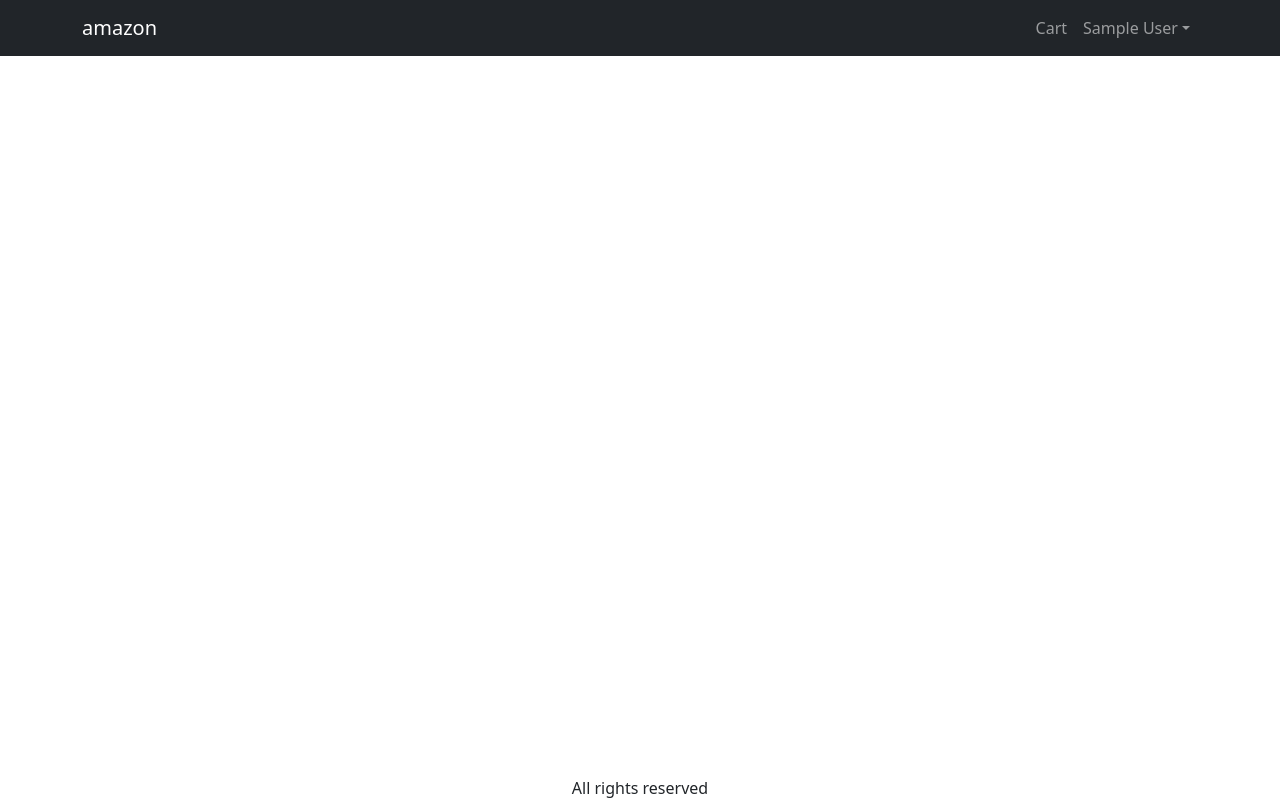
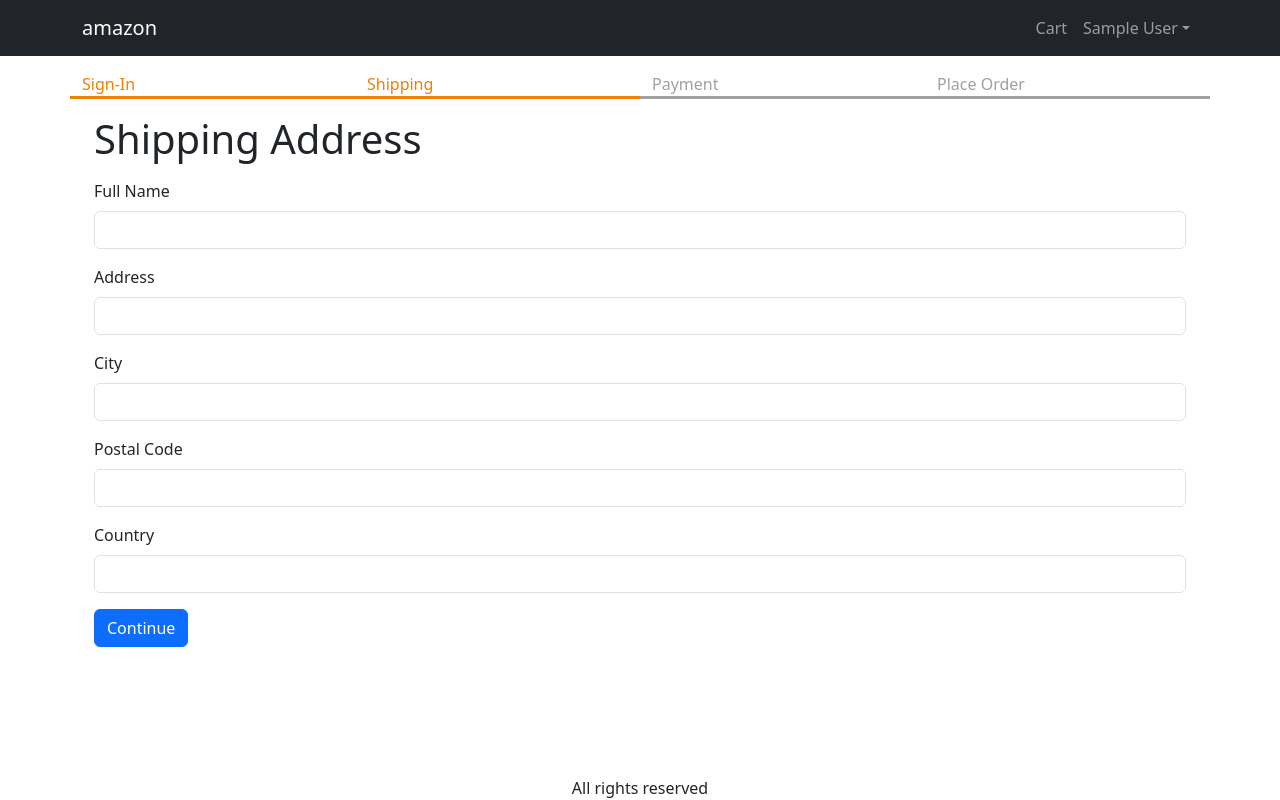
Before and after one commit to joumaamhamad/amazon, a React (Create React App) app in the folder frontend/: page /shipping in a window 1280 px wide. Built offline with nearby package versions, Linux system fonts and the light colour scheme; sample sign-in values are in the browser's storage.

Commit message:
e-commerce-22-Create-Shipping-And-Signup-Screen

```diff
--- a/frontend/src/App.js
+++ b/frontend/src/App.js
@@ -11,6 +11,8 @@ import CartScreen from './screens/CartScreen';
 import Signin from './screens/Signin';
 import { ToastContainer } from 'react-toastify';
 import 'react-toastify/dist/ReactToastify.css'
+import ShippingAddressScreen from './screens/ShippingAddressScreen';
+import Signup from './screens/Signup';
 
 
 function App() {
@@ -21,6 +23,7 @@ function App() {
   const signoutHandler = () => {
     ctxDispatch({ type: 'USER_SIGNOUT' });
     localStorage.removeItem('userInfo');
+    localStorage.removeItem('shippingAddress');
   };
 
   return (
@@ -76,9 +79,11 @@ function App() {
         <Container className='mt-3'>
           <Routes>
             <Route path='/product/:slug' element={<ProductScreen />} />
-            <Route path='/' element={<HomeScreen />} />
             <Route path='/cart' element={<CartScreen />} />
             <Route path='/signin' element={<Signin/>} />
+            <Route path='/signup' element={<Signup/>} />
+            <Route path='/shipping' element={<ShippingAddressScreen/>} />
+            <Route path='/' element={<HomeScreen />} />
           </Routes>
         </Container>
       </main>
--- a/frontend/src/Store.js
+++ b/frontend/src/Store.js
@@ -1,5 +1,5 @@
 import React, { createContext, useReducer } from 'react';
-import { json } from 'react-router-dom';
+
 // we want add this component to index.js file
 
 export const Store = createContext();
@@ -8,6 +8,7 @@ const initialState = {
     userInfo: localStorage.getItem('userInfo') ? JSON.parse(localStorage.getItem('userInfo')) : null,
 
     cart: {
+        shippingAddress: localStorage.getItem('shippingAddress') ? JSON.parse(localStorage.getItem('shippingAddress')) : { },
         cartItems: localStorage.getItem('cartItems') ? JSON.parse(localStorage.getItem('cartItems')) : [],
     },
 }
@@ -38,7 +39,10 @@ function reducer(state , action){
             return {...state , userInfo: action.payload}
 
         case 'USER_SIGNOUT':
-            return {...state, userInfo: null };
+            return {...state, userInfo: null , cart: { cartItems: [] , shippingAddress: {} }};
+
+        case 'SAVE_SHIPPING-ADDRESS':
+            return {...state , cart: {...state.cart , shippingAddress: action.payload}}
 
         default:
             return state;
--- /dev/null
+++ b/frontend/src/components/CheckoutSteps.js
@@ -0,0 +1,13 @@
+import React from 'react'
+import { Col, Row } from 'react-bootstrap'
+
+export default function CheckoutSteps(props) {
+return (
+    <Row className="checkout-steps">
+        <Col className={props.step1 ? 'active' : ''}>Sign-In</Col>
+        <Col className={props.step2 ? 'active' : ''}>Shipping</Col>
+        <Col className={props.step3 ? 'active' : ''}>Payment</Col>
+        <Col className={props.step4 ? 'active' : ''}>Place Order</Col>
+    </Row>
+)
+}
--- a/frontend/src/index.css
+++ b/frontend/src/index.css
@@ -71,3 +71,12 @@ main {
 .small-container{
   max-width: 600px;
 }
+
+.checkout-steps > div {
+  border-bottom: 0.2rem solid #a0a0a0;
+  color: #a0a0a0;
+}
+.checkout-steps > div.active {
+  border-bottom: 0.2rem solid #f08000;
+  color: #f08000;
+}
--- /dev/null
+++ b/frontend/src/screens/ShippingAddressScreen.js
@@ -0,0 +1,128 @@
+import React, { useContext, useEffect, useState  } from 'react'
+import { Button, Form } from 'react-bootstrap';
+import { Helmet } from 'react-helmet-async'
+import { useNavigate } from 'react-router-dom';
+import { Store } from '../Store';
+import CheckoutSteps from '../components/CheckoutSteps';
+//my-3 : margin top and bottom
+
+
+export default function ShippingAddressScreen() {
+
+    const navigate = useNavigate();
+    const { state , dispatch: ctxDispatch } = useContext(Store);
+    const {
+        userInfo,
+        cart: {shippingAddress}
+    } = state;
+
+    const [fullName , setFullName] = useState(shippingAddress.fullName || '');
+    const [address , setAddress] = useState(shippingAddress.address || '');
+    const [city , setCity] = useState(shippingAddress.city || '');
+    const [postalCode , setPostalCode] = useState(shippingAddress.postalCode || '');
+    const [country , setCountry] = useState(shippingAddress.country || '');
+
+    //if i am in the shipping page , so i do signout => redirect to the signin page
+    useEffect(() => {
+        if(!userInfo){
+            navigate('/signin?redirect=/shipping');
+        }
+    }, [userInfo , navigate]);
+
+
+    const submitHandler = (e) => {
+
+        e.preventDefault();
+        ctxDispatch({
+            type: 'SAVE_SHIPPING_ADDRESS',
+            payload: {
+                fullName,
+                address,
+                city,
+                postalCode,
+                country,
+            },
+        });
+
+        localStorage.setItem('shippingAddress' , JSON.stringify({
+            fullName:  fullName,
+            address: address,
+            city: city,
+            postalCode: postalCode,
+            country: country,
+        }));
+
+        navigate('/payment');
+
+    }
+
+return (
+    <div>
+        <Helmet>
+            <title>Shipping Address</title>
+        </Helmet>
+        <CheckoutSteps step1 step2 />
+
+        <div className='container small-container'>
+        <h1 className='my-3'>Shipping Address</h1>
+        <Form onSubmit={submitHandler}>
+
+            <Form.Group className="mb-3" controlId="fullName">
+                <Form.Label>Full Name</Form.Label>
+                <Form.Control
+                    value={fullName}
+                    onChange={(e) => setFullName(e.target.value)}
+                    required
+                />
+            </Form.Group>
+
+            <Form.Group className="mb-3" controlId="address">
+                <Form.Label>Address</Form.Label>
+                <Form.Control
+                    value={address}
+                    onChange={(e) => setAddress(e.target.value)}
+                    required
+                />
+            </Form.Group>
+
+            <Form.Group className="mb-3" controlId="city">
+                <Form.Label>City</Form.Label>
+                <Form.Control
+                    value={city}
+                    onChange={(e) => setCity(e.target.value)}
+                    required
+                />
+            </Form.Group>
+
+            <Form.Group className="mb-3" controlId="postalCode">
+                <Form.Label>Postal Code</Form.Label>
+                <Form.Control
+                    value={postalCode}
+                    onChange={(e) => setPostalCode(e.target.value)}
+                    required
+                />
+            </Form.Group>
+
+            <Form.Group className="mb-3" controlId="country">
+                <Form.Label>Country</Form.Label>
+                <Form.Control
+                    value={country}
+                    onChange={(e) => setCountry(e.target.value)}
+                    required
+                />
+            </Form.Group>
+
+            <div className="mb-3">
+                <Button variant="primary" type="submit">
+                    Continue
+                </Button>
+            </div>
+
+        </Form>
+
+        </div>
+
+
+    </div>
+)
+}
--- /dev/null
+++ b/frontend/src/screens/Signup.js
@@ -0,0 +1,102 @@
+import React, { useContext, useEffect, useState } from "react";
+import { Button, Container, Form } from "react-bootstrap";
+import { Helmet } from "react-helmet-async";
+import { Link, useLocation, useNavigate } from 'react-router-dom';
+import axios from 'axios';
+import { Store } from "../Store";
+import { toast } from "react-toastify";
+import { getError } from "../utils";
+
+function Signup(){
+
+    const navigate = useNavigate();
+    const { search } = useLocation();
+    const redirectUrl = new URLSearchParams(search).get('redirect');
+    const redirect = redirectUrl ? redirectUrl : '/'
+
+    const [name , setName ] = useState('');
+    const [email , setEmail ] = useState('');
+    const [password , setPassword] = useState('');
+    const [confirmPassword , setConfirmPassword ] = useState('');
+
+    const {state , dispatch: ctxDispatch} = useContext(Store);
+    const { cart , userInfo } = state;
+
+    const submitHandler = async (e) => {
+        e.preventDefault();
+
+        if(password !== confirmPassword){
+            toast.error('Password do not match')
+            return;
+        }
+        try{
+
+            const { data } = await axios.post('/api/users/signup' , {
+                name,
+                email,
+                password
+            });
+
+            ctxDispatch({ type: 'USER_SIGNIN' , payload: data });
+            localStorage.setItem('userInfo' , JSON.stringify(data));
+            navigate(redirect || '/');
+
+        }catch(err){
+
+            toast.error(getError(err));
+        }
+    }
+
+    //A login user cant do a signin
+    useEffect(() => {
+        if(userInfo){
+            navigate(redirect);
+
+        }
+    } , [navigate , redirect , userInfo])
+
+    return(
+
+        <Container className="small-container">
+            <Helmet>
+                <title>Sign Up</title>
+            </Helmet>
+            <h1 className="my-3">Sign Up</h1>
+
+            <Form onSubmit={submitHandler}>
+
+                <Form.Group className="mb-3" controlId="name">
+                    <Form.Label>Name</Form.Label>
+                    <Form.Control type="text" required onChange={(e) => setName(e.target.value)}></Form.Control>
+                </Form.Group>
+
+                <Form.Group className="mb-3" controlId="email">
+                    <Form.Label>Email</Form.Label>
+                    <Form.Control type="email" required onChange={(e) => setEmail(e.target.value)}></Form.Control>
+                </Form.Group>
+
+                <Form.Group className="mb-3" controlId="password">
+                    <Form.Label>Password</Form.Label>
+                    <Form.Control type="password" required onChange={(e) => setPassword(e.target.value)}></Form.Control>
+                </Form.Group>
+
+                <Form.Group className="mb-3" controlId="confirmPassword">
+                    <Form.Label>Confirm password</Form.Label>
+                    <Form.Control type="password" required onChange={(e) => setConfirmPassword(e.target.value)}></Form.Control>
+                </Form.Group>
+
+                <Form.Group>
+                    <div className="mb-3">
+                        <Button type="submit"> Sign Up </Button>
+                    </div>
+                    <div className="mb-3">
+                        Already have an account? {' '}
+                        <Link to={`/signin?redirect=${redirect}`}>Sign-In</Link>
+                    </div>
+                </Form.Group>
+            </Form>
+        </Container>
+    )
+}
+
+export default Signup;
```
Also changed, not shown: 1 other file (tests, documents, lock files or other folders).
